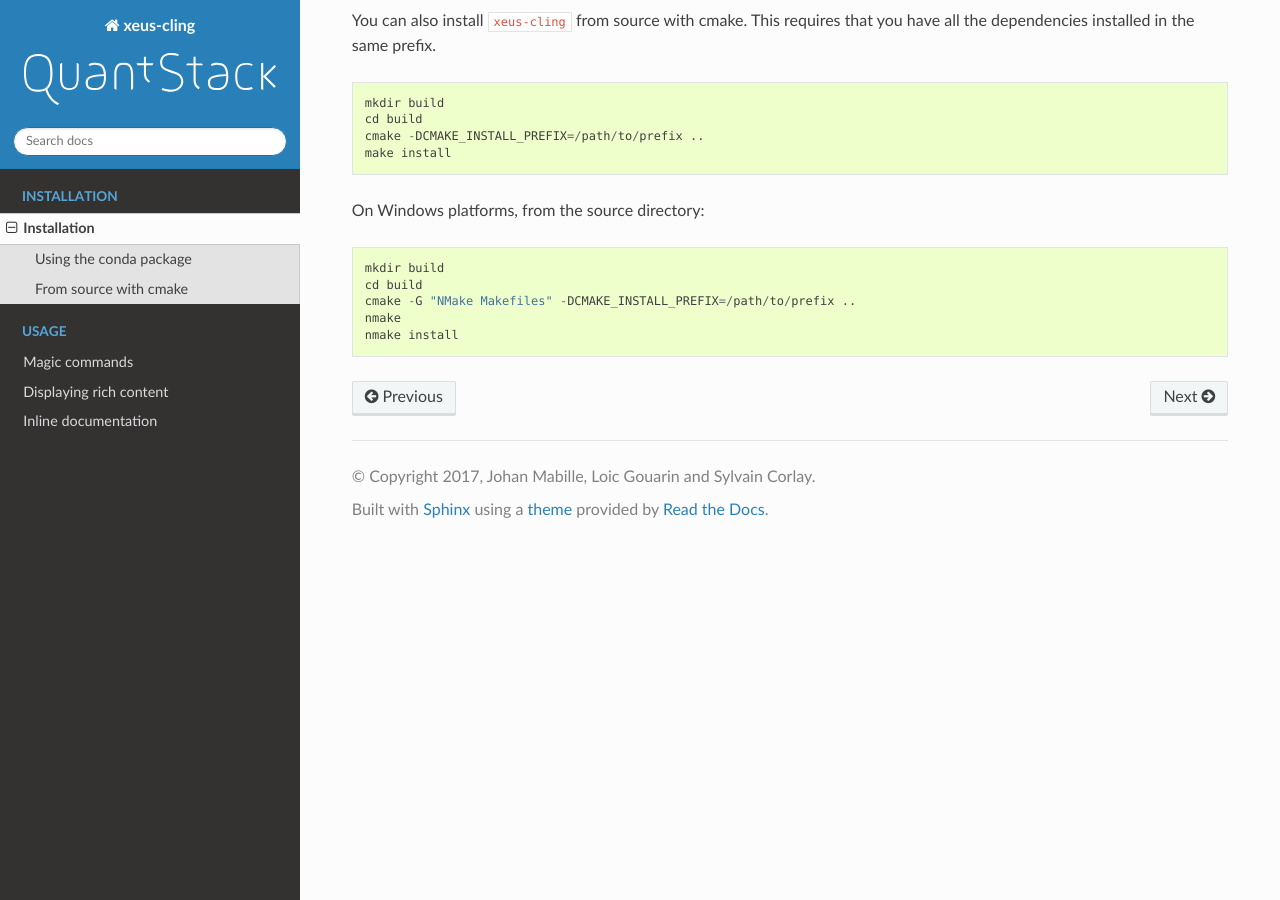
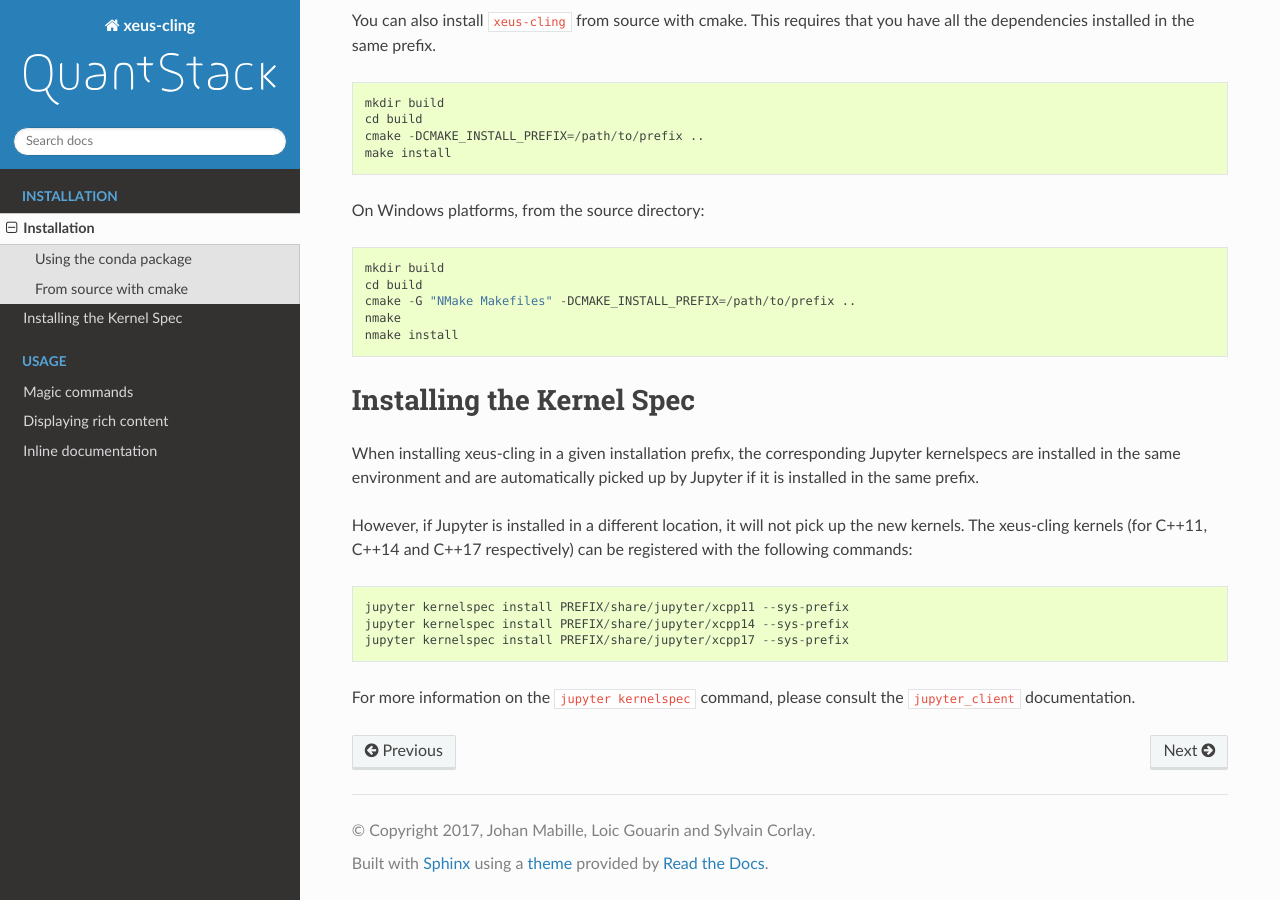
Before and after one commit to MohitBurkule/qmul_intro_to_cpp, a Sphinx documentation site: the page built from docs/source/installation.rst, in a window 1280 px wide and 900 px high, scrolled down 2179 px. Built offline with Sphinx 7.4.7 and the Read the Docs theme 2.0.0, drawn with Linux system fonts in a browser that asks for light colours.

Commit message:
Document kernelspec installation

```diff
--- a/docs/source/installation.rst
+++ b/docs/source/installation.rst
@@ -54,3 +54,18 @@ On Windows platforms, from the source directory:
     cmake -G "NMake Makefiles" -DCMAKE_INSTALL_PREFIX=/path/to/prefix ..
     nmake
     nmake install
+
+Installing the Kernel Spec
+==========================
+
+When installing xeus-cling in a given installation prefix, the corresponding Jupyter kernelspecs are installed in the same environment and are automatically picked up by Jupyter if it is installed in the same prefix.
+
+However, if Jupyter is installed in a different location, it will not pick up the new kernels. The xeus-cling kernels (for C++11, C++14 and C++17 respectively) can be registered with the following commands:
+
+.. code::
+
+   jupyter kernelspec install PREFIX/share/jupyter/xcpp11 --sys-prefix
+   jupyter kernelspec install PREFIX/share/jupyter/xcpp14 --sys-prefix
+   jupyter kernelspec install PREFIX/share/jupyter/xcpp17 --sys-prefix
+
+For more information on the ``jupyter kernelspec`` command, please consult the ``jupyter_client`` documentation.
```
